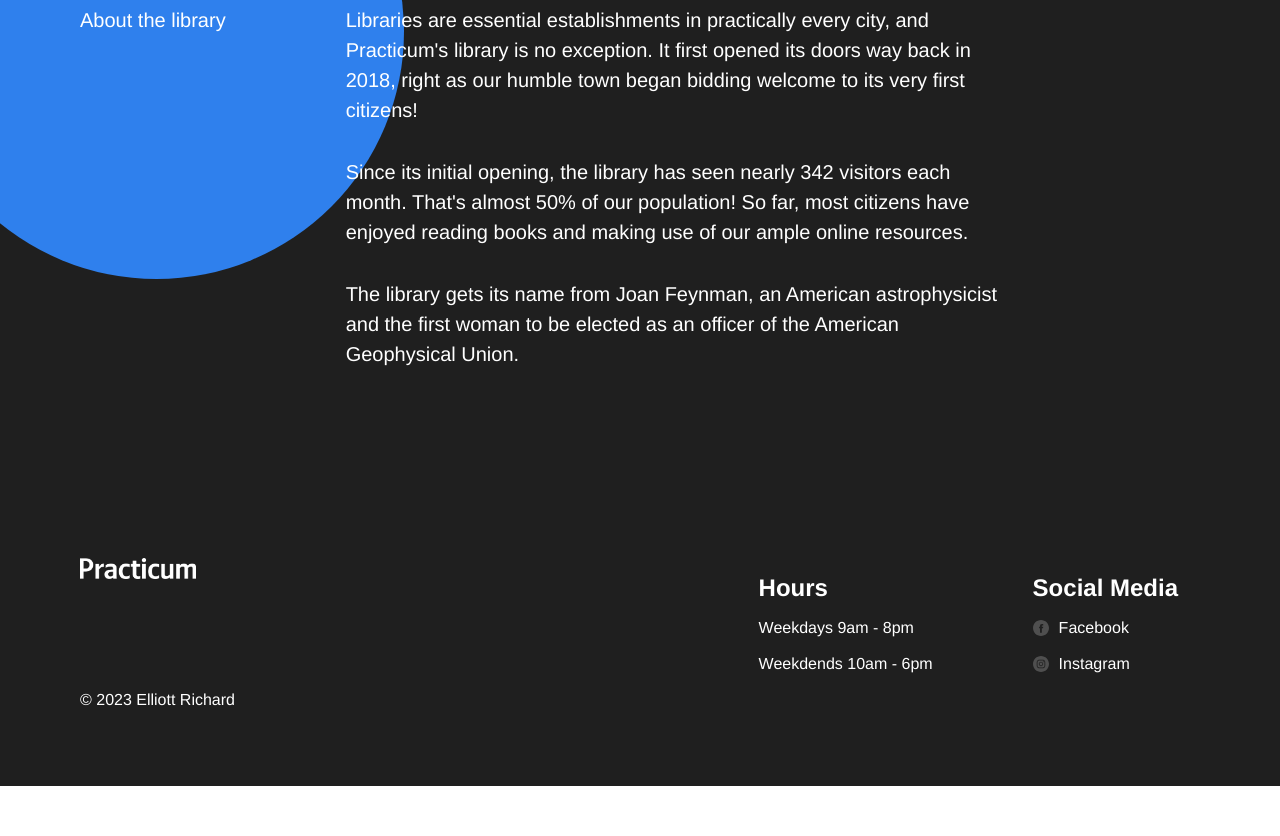
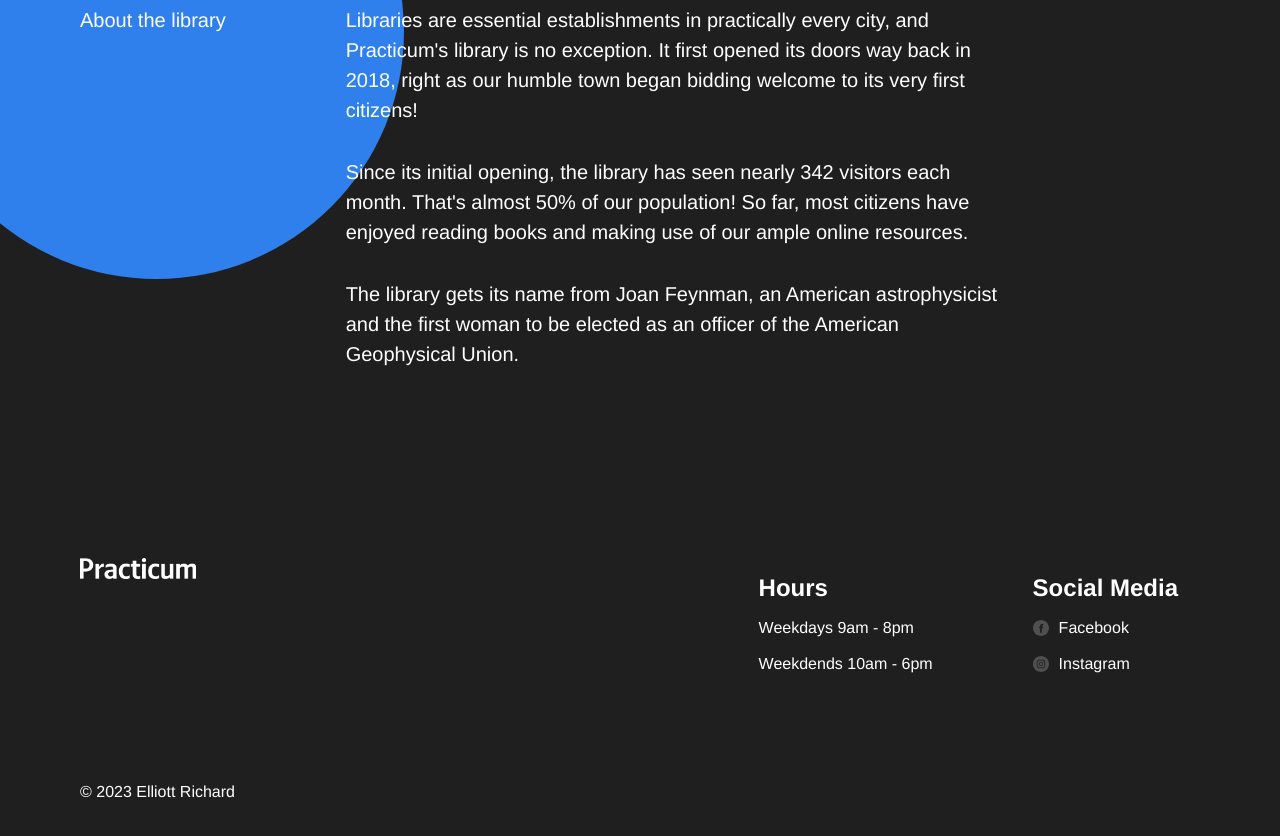
Before and after one commit to Erichard-debug/se_project_library, a plain HTML site: page index.html in a window 1280 px wide. Shown: the part 3537-4373 px from the top of the page. Before the commit the page ends 4323 px from the top, so only its background shows below. Drawn offline with Linux system fonts and the light colour scheme.

Commit message:
Add files via upload

```diff
--- a/styles/style.css
+++ b/styles/style.css
@@ -467,5 +467,5 @@
   margin-right: 10px;
 }
 .footer__column-copyright {
-  margin: 108x 0 0;
+  margin: 108px 0 0;
 }
```
